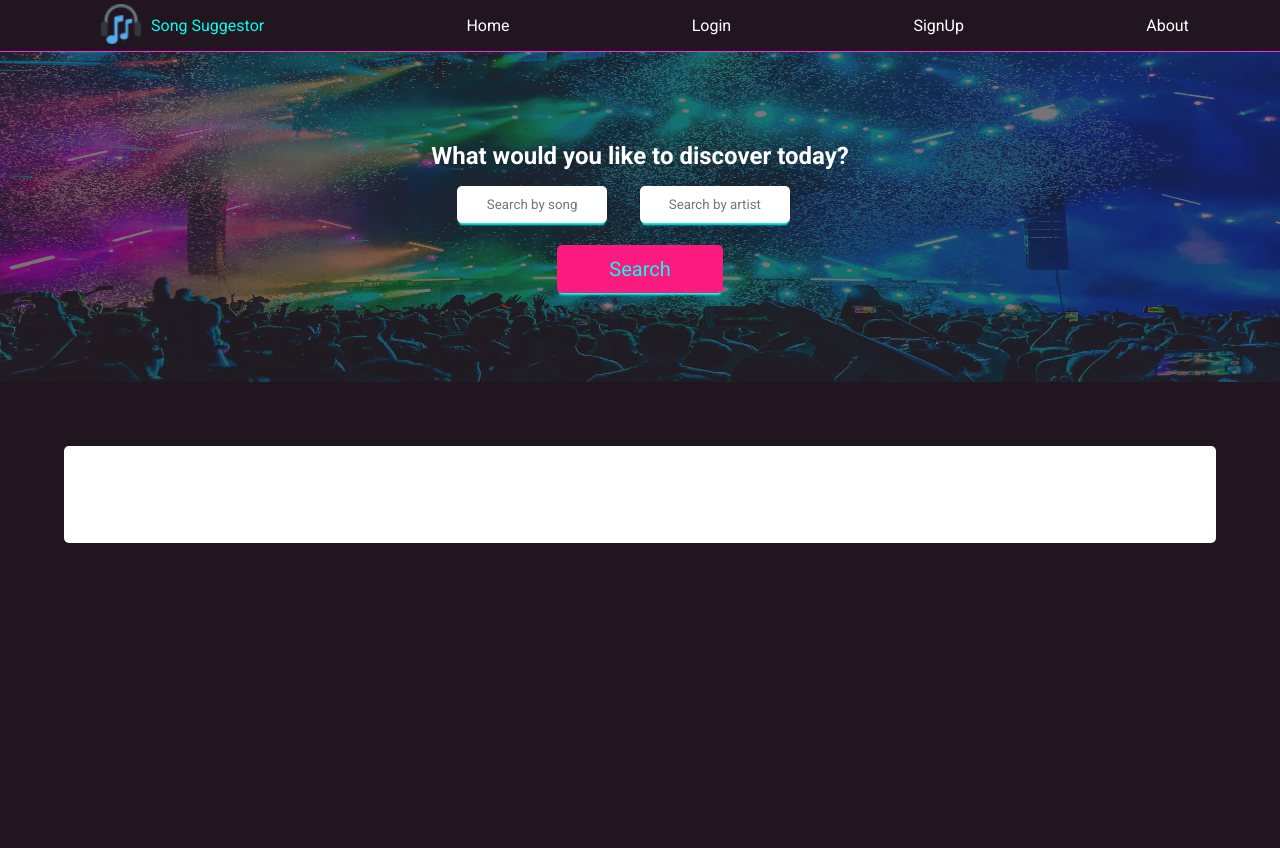
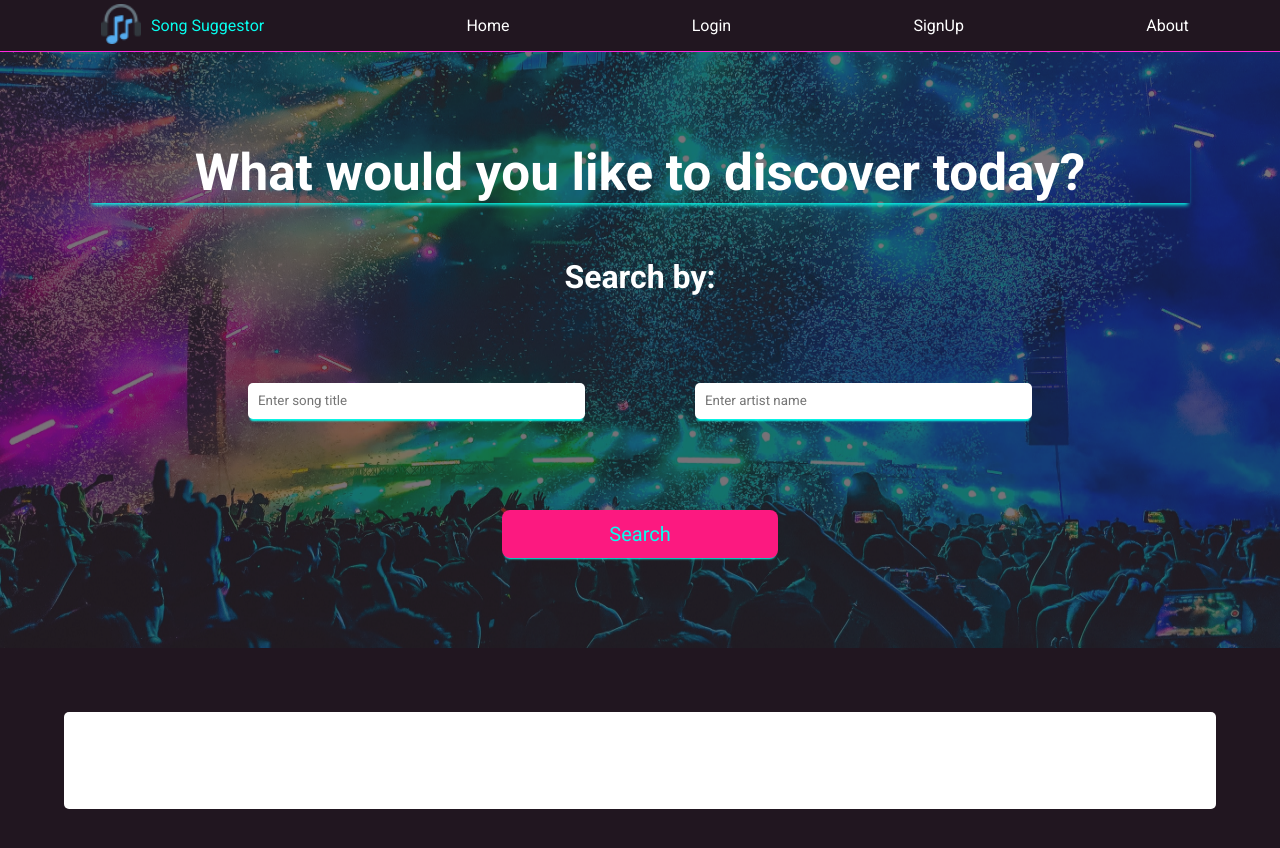
Before and after one commit to spotify-suggestor-4/front-end, a React (Create React App) app in the folder spotify-suggestor-4-react-1/: page / in a window 1280 px wide. Shown: the top 848 px of the page. Before the commit the page ends 800 px from the top, so only its background shows below. Built offline with nearby package versions, Linux system fonts and the light colour scheme.

Commit message:
suggestor page without input styled

```diff
--- a/spotify-suggestor-4-react-1/src/components/Styles.js
+++ b/spotify-suggestor-4-react-1/src/components/Styles.js
@@ -36,29 +36,38 @@ export const SearchContainer = styled.section`
   background-size: 100% 100%;
   padding: 7%;
 
-  h2,
-  button {
+  h1 {
     margin: 0;
+    font-size: 3.2rem;
+    text-shadow: 0 4px 2px -2px #fc1980;
+    box-shadow: 0 4px 4px -2px #08fdee;
+  }
+
+  h3 {
+    margin-top: 5%;
+    font-size: 2rem;
   }
 
   input {
     border-radius: 5px;
     border-style: none;
-    text-align: center;
+    text-align: left;
     padding: 0.3%;
-    width: 13%;
+    width: 30%;
+
     /* Top, Right, Bottom, Left */
-    margin: 1.5% 3% 2% 0;
+    margin: 5%;
     box-shadow: 0 4px 2px -2px #08fdee;
   }
 
   button {
     background-color: #fc1980;
-    width: 15%;
+    width: 25%;
+    margin-top: 36px;
     padding: 0.7%;
-    border-radius: 5px;
+    border-radius: 8px;
     border-style: none;
-    box-shadow: 0 4px 2px -2px #08fdee;
+    box-shadow: 0 3px 2px -2px #08fdee;
   }
 `;
 
--- a/spotify-suggestor-4-react-1/src/components/Suggestor.js
+++ b/spotify-suggestor-4-react-1/src/components/Suggestor.js
@@ -1,22 +1,17 @@
 import React from "react";
-import {
-  SearchContainer,
-  SuggestedSongsContainer,
-} from "./Styles";
+import { SearchContainer, SuggestedSongsContainer } from "./Styles";
 
 import SongCard from "./SongCard";
 import Button3 from "./Styles2/Button3";
 
-
 const Suggestor = () => {
-
-
   return (
     <>
       <SearchContainer>
-        <h2>What would you like to discover today?</h2>
-        <input placeholder='Search by song' />
-        <input placeholder='Search by artist' /> <br />
+        <h1>What would you like to discover today?</h1>
+        <h3>Search by:</h3>
+        <input placeholder='  Enter song title' />
+        <input placeholder='  Enter artist name' /> <br />
         <Button3>Search</Button3>
       </SearchContainer>
       <SuggestedSongsContainer>
--- a/spotify-suggestor-4-react-1/src/index.css
+++ b/spotify-suggestor-4-react-1/src/index.css
@@ -234,3 +234,5 @@ input {
   text-decoration: none;
   font-size: 1.4rem;
 }
+
+/* Suggestor and remaining styles are located in Styles.js and ./components/Styles2*/
```
